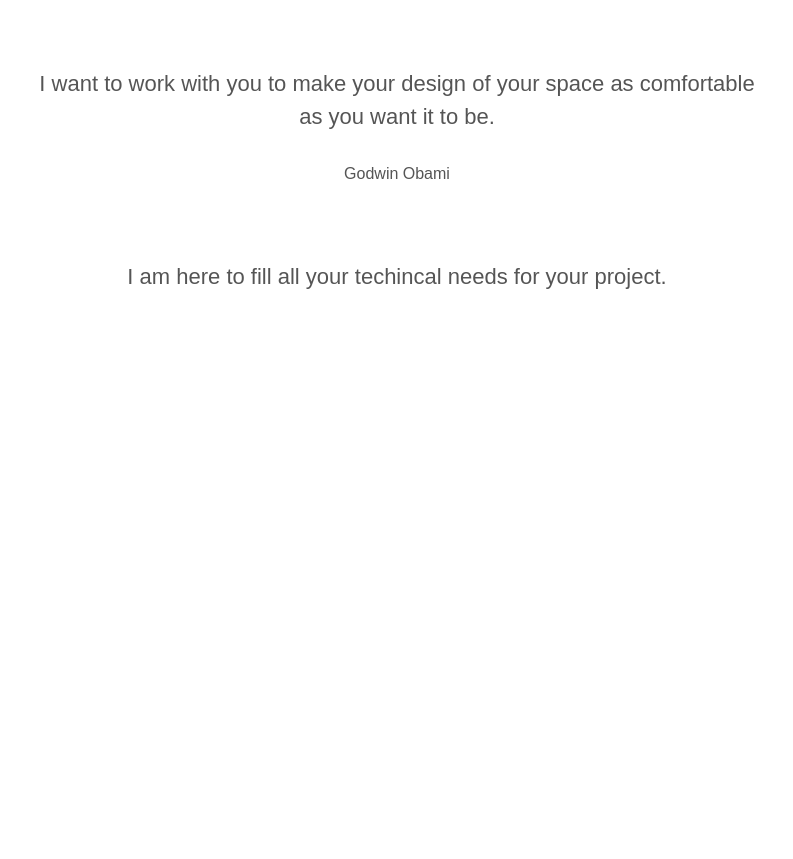
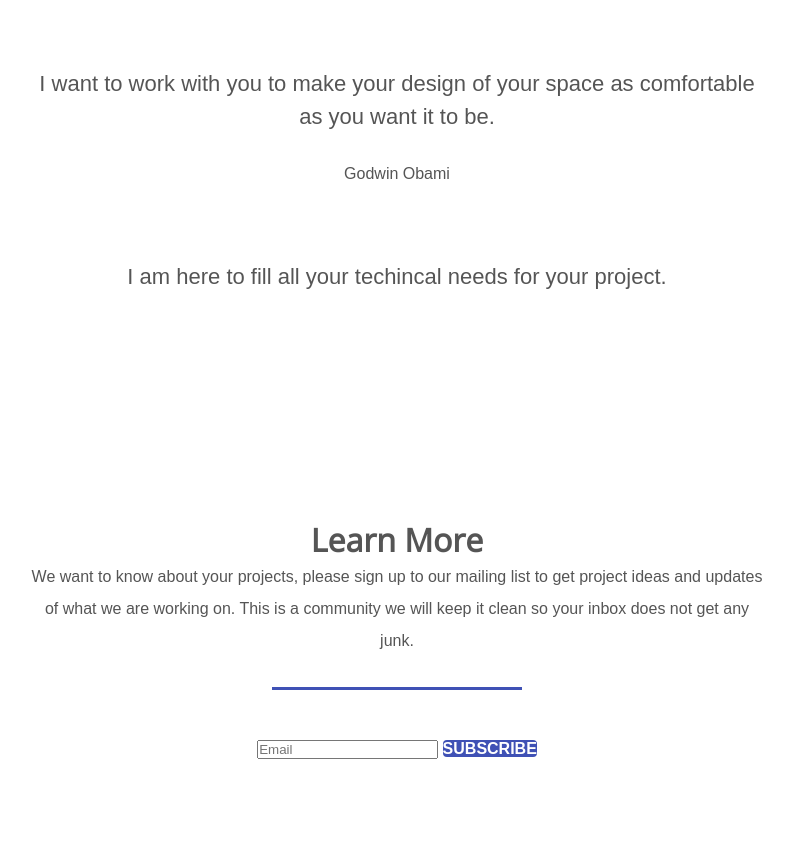
Before and after one commit to tbikhram/quick-activity-site, a plain HTML site: page index.html in a window 1280 px wide. Shown: the part 3617-4476 px from the top of the page, without its empty margins (243-1036 px from the left). Before the commit the page ends 4035 px from the top, so only its background shows below. Drawn offline with nearby package versions, Linux system fonts and the light colour scheme.

Commit message:
contact subsubscribition  section

```diff
--- a/index.html
+++ b/index.html
@@ -95,5 +95,15 @@
 		<p class="quote">I am here to fill all your techincal needs for your project.</p>
 	</section>
 
+	<section class="contact">
+		<h3 class="title">Learn more</h3>
+		<p>We want to know about your projects, please sign up to our mailing list to get project ideas and updates of what we are working on.  This is a community we will keep it clean so your inbox does not get any junk.</p>
+		<hr>
+		<form>
+			<input type="email" placeholder="Email">
+			<a href="#" class="btn">Subscribe</a>
+		</form>
+	</section>
+
 </body>
 </html>
```
